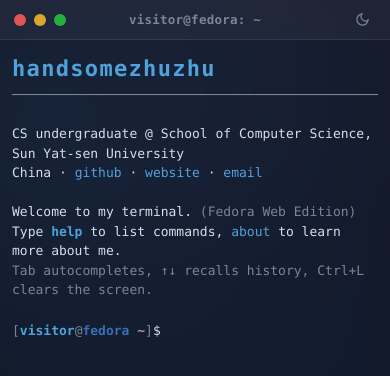
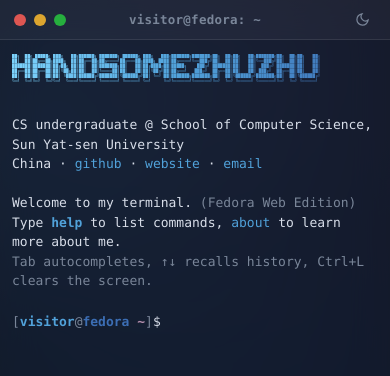
Before and after one commit to handsomezhuzhu/zzh6, a website built with Vite: page index.html in a window 390 px wide. Built offline with nearby package versions, Linux system fonts and the light colour scheme.

Commit message:
Banner: ASCII art wordmark with gradient (ruoxiangxu.com style)
- 'handsomezhuzhu' in ANSI Shadow figlet font
- cyan-to-fedora-blue gradient via background-clip: text
- responsive size (vw-based clamp), fits mobile widths

```diff
--- a/script.js
+++ b/script.js
@@ -66,6 +66,15 @@ const files = {
 };
 
 /* ---------------- helpers ---------------- */
+const ASCII_ART = [
+  "██╗  ██╗ █████╗ ███╗   ██╗██████╗ ███████╗ ██████╗ ███╗   ███╗███████╗███████╗██╗  ██╗██╗   ██╗███████╗██╗  ██╗██╗   ██╗",
+  "██║  ██║██╔══██╗████╗  ██║██╔══██╗██╔════╝██╔═══██╗████╗ ████║██╔════╝╚══███╔╝██║  ██║██║   ██║╚══███╔╝██║  ██║██║   ██║",
+  "███████║███████║██╔██╗ ██║██║  ██║███████╗██║   ██║██╔████╔██║█████╗    ███╔╝ ███████║██║   ██║  ███╔╝ ███████║██║   ██║",
+  "██╔══██║██╔══██║██║╚██╗██║██║  ██║╚════██║██║   ██║██║╚██╔╝██║██╔══╝   ███╔╝  ██╔══██║██║   ██║ ███╔╝  ██╔══██║██║   ██║",
+  "██║  ██║██║  ██║██║ ╚████║██████╔╝███████║╚██████╔╝██║ ╚═╝ ██║███████╗███████╗██║  ██║╚██████╔╝███████╗██║  ██║╚██████╔╝",
+  "╚═╝  ╚═╝╚═╝  ╚═╝╚═╝  ╚═══╝╚═════╝ ╚══════╝ ╚═════╝ ╚═╝     ╚═╝╚══════╝╚══════╝╚═╝  ╚═╝ ╚═════╝ ╚══════╝╚═╝  ╚═╝ ╚═════╝",
+].join("\n");
+
 const $ = (sel) => document.querySelector(sel);
 const output = $("#output");
 const terminal = $("#terminal");
@@ -92,8 +101,7 @@ function openLink(url) {
 
 function banner() {
   return [
-    `<span class="banner-name">handsomezhuzhu</span>`,
-    `<span class="banner-rule">${"─".repeat(80)}</span>`,
+    `<pre class="ascii-art" aria-label="handsomezhuzhu">${ASCII_ART}</pre>`,
     `${config.role}`,
     `${config.location} · <a href="${config.github}" target="_blank" rel="noreferrer noopener">github</a> · <a href="${config.website}" target="_blank" rel="noreferrer noopener">website</a> · <a href="mailto:${config.email}">email</a>`,
     "",
--- a/style.css
+++ b/style.css
@@ -228,18 +228,22 @@ body.light .p-host { color: var(--accent); }
 a { color: var(--accent); text-decoration: none; border-bottom: 1px dotted transparent; }
 a:hover { border-bottom-color: var(--accent); }
 
-/* banner */
-.banner-name {
-  font-size: 22px;
-  font-weight: 800;
-  color: var(--accent);
-  letter-spacing: 0.06em;
+/* ASCII art banner ("ANSI Shadow" figlet font) */
+.ascii-art {
+  font-size: clamp(2px, 1.1vw, 6px);
+  line-height: 1.15;
+  font-weight: 700;
+  white-space: pre;
+  overflow: hidden;
+  margin: 2px 0 12px;
+  background: linear-gradient(90deg, #7dd3fc, var(--accent) 45%, var(--accent-deep));
+  -webkit-background-clip: text;
+  background-clip: text;
+  color: transparent;
+  user-select: none;
 }
-.banner-rule {
-  display: block;
-  white-space: nowrap;
-  overflow: hidden;
-  color: var(--fg-dim);
+body.light .ascii-art {
+  background-image: linear-gradient(90deg, #2b5797, var(--accent-deep) 45%, var(--accent));
 }
 
 /* input line */
```
